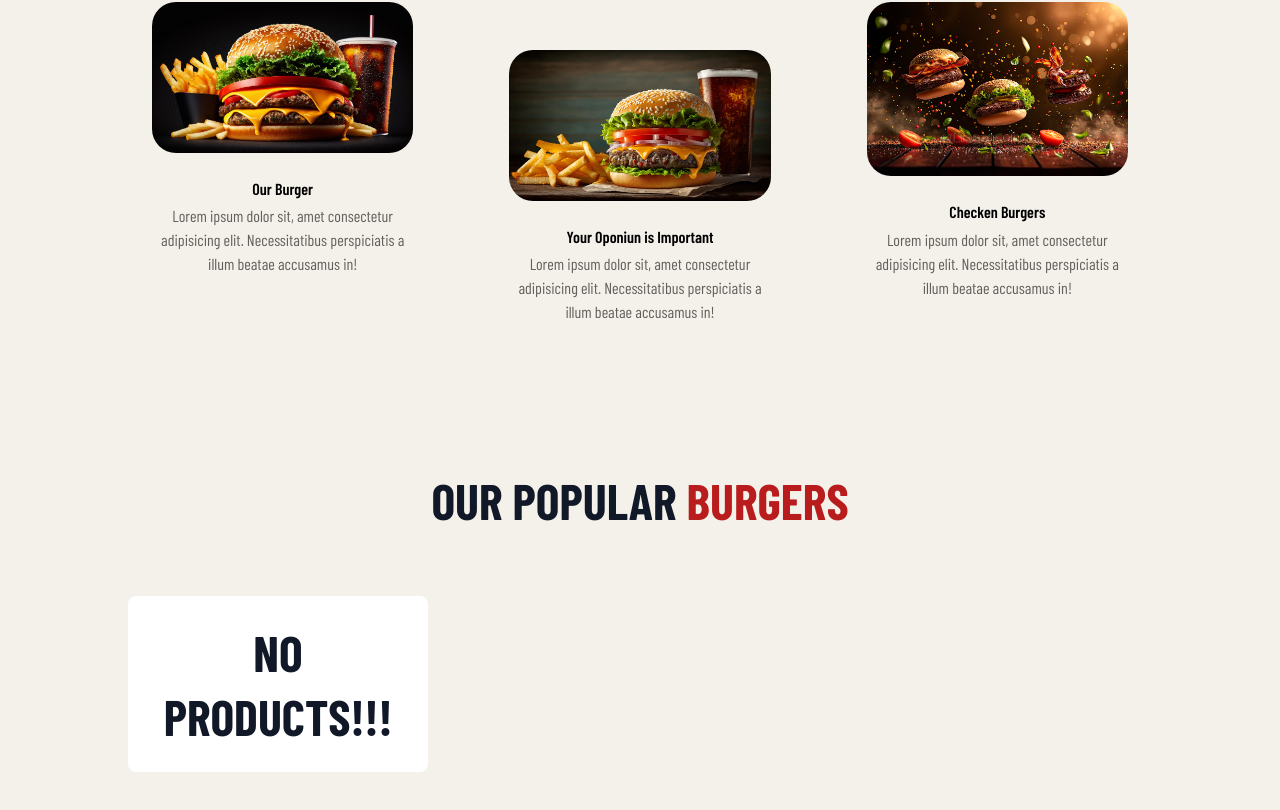
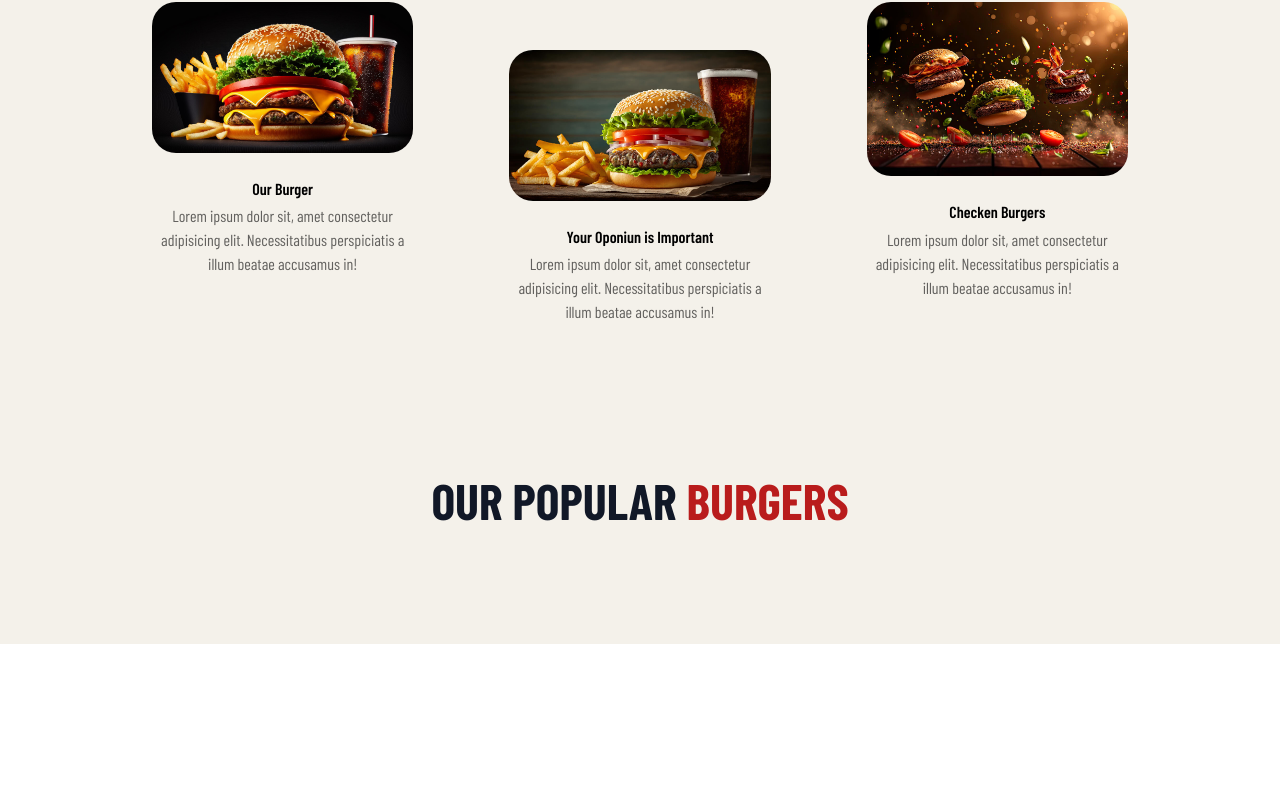
Before and after one commit to Abduval1ev/Burger_Bite, a Next.js app: page / in a window 1280 px wide. Shown: the part 1046-1856 px from the top of the page. After the commit the page ends 1690 px from the top, so only its background shows below. Built offline with nearby package versions, Linux system fonts and the light colour scheme; a web font is replaced by a local one.

Commit message:
#fix #css #ts Cart lar yasaldi.

```diff
--- a/app/components/PopularBurger/BurgerCart.tsx
+++ b/app/components/PopularBurger/BurgerCart.tsx
@@ -14,19 +14,10 @@ interface Props {
     reviews: string;
 }
 
-export default function BurgerCart({ title, price, image, reviews }: Props, getImageData) {
+export default function BurgerCart({ title, price, image, reviews }: Props) {
     return (
         <div className='w-[300px] bg-white p-6 rounded-lg'>
-            {
-                getImageData.length ? (getImageData.map((item, i) => {
-                    console.log(getImageData);
-
-                    return (
-                        <div>{title}</div>
-                    )
-                })) : <>No Products!!!</>
-            }
-            {/* <div className="w-[300px] h-[140px] mx-auto">
+            <div className="w-[300px] h-[140px] mx-auto">
                 <Image
                     src={image}
                     alt={title}
@@ -54,7 +45,7 @@ export default function BurgerCart({ title, price, image, reviews }: Props, getI
                 <button className='px-4 py-2 hover:bg-green-600 transition-all duration-200 bg-red-600 flex items-center rounded-md text-white'>
                     <BiShoppingBag className='w-[1.3rem] h-[1.3rem]' />
                 </button>
-            </div> */}
+            </div>
         </div>
     )
 }
--- a/app/components/PopularBurger/PopularBurger.tsx
+++ b/app/components/PopularBurger/PopularBurger.tsx
@@ -6,76 +6,75 @@ import 'react-multi-carousel/lib/styles.css';
 import BurgerCart from './BurgerCart';
 
 
-const imageFunc = (source: string): JSX.Element => {
-    return <Image src={source} alt='Image' />
-}
+// const imageFunc = (source: string): JSX.Element => {
+//     return <Image src={source} alt='Image' />
+// }
 
-
-const getImageData = [
-    {
-        id: 1,
-        image: imageFunc('/images/b1.png'),
-        text: "salom 1",
-        price: "$12.00",
-        reviews: "saas",
-    },
-    {
-        id: 2,
-        image: imageFunc('/images/b2.png'),
-        text: "salom 1",
-        price: "$12.00",
-        reviews: "saas",
-    },
-    {
-        id: 3,
-        image: imageFunc('/images/b3.png'),
-        text: "salom 1",
-        price: "$12.00",
-        reviews: "saas",
-    },
-    {
-        id: 4,
-        image: imageFunc('/images/b4.png'),
-        text: "salom 1",
-        price: "$12.00",
-        reviews: "saas",
-    },
-    {
-        id: 5,
-        image: imageFunc('/images/b5.png'),
-        text: "salom 1",
-        price: "$12.00",
-        reviews: "saas",
-    },
-    {
-        id: 6,
-        image: imageFunc('/images/b6.png'),
-        text: "salom 1",
-        price: "$12.00",
-        reviews: "saas",
-    },
-    {
-        id: 7,
-        image: imageFunc('/images/b7.png'),
-        text: "salom 1",
-        price: "$12.00",
-        reviews: "saas",
-    },
-    {
-        id: 8,
-        image: imageFunc('/images/b8.png'),
-        text: "salom 1",
-        price: "$12.00",
-        reviews: "saas",
-    },
-    {
-        id: 9,
-        image: imageFunc('/images/b9.png'),
-        text: "salom 1",
-        price: "$12.00",
-        reviews: "saas",
-    },
-]
+// const getImageData = [
+//     {
+//         id: 1,
+//         image: imageFunc('/images/b1.png'),
+//         text: "salom 1",
+//         price: "$12.00",
+//         reviews: "saas",
+//     },
+//     {
+//         id: 2,
+//         image: imageFunc('/images/b2.png'),
+//         text: "salom 1",
+//         price: "$12.00",
+//         reviews: "saas",
+//     },
+//     {
+//         id: 3,
+//         image: imageFunc('/images/b3.png'),
+//         text: "salom 1",
+//         price: "$12.00",
+//         reviews: "saas",
+//     },
+//     {
+//         id: 4,
+//         image: imageFunc('/images/b4.png'),
+//         text: "salom 1",
+//         price: "$12.00",
+//         reviews: "saas",
+//     },
+//     {
+//         id: 5,
+//         image: imageFunc('/images/b5.png'),
+//         text: "salom 1",
+//         price: "$12.00",
+//         reviews: "saas",
+//     },
+//     {
+//         id: 6,
+//         image: imageFunc('/images/b6.png'),
+//         text: "salom 1",
+//         price: "$12.00",
+//         reviews: "saas",
+//     },
+//     {
+//         id: 7,
+//         image: imageFunc('/images/b7.png'),
+//         text: "salom 1",
+//         price: "$12.00",
+//         reviews: "saas",
+//     },
+//     {
+//         id: 8,
+//         image: imageFunc('/images/b8.png'),
+//         text: "salom 1",
+//         price: "$12.00",
+//         reviews: "saas",
+//     },
+//     {
+//         id: 9,
+//         image: imageFunc('/images/b9.png'),
+//         text: "salom 1",
+//         price: "$12.00",
+//         reviews: "saas",
+//     },
+// ]
 
 
 const responsive = {
@@ -116,7 +115,7 @@ export default function PopularBurger() {
                         showDots={false}
                     >
                         <div>
-                            <BurgerCart func={imageFunc} getImageData={getImageData} />
+                            {/* <BurgerCart  /> */}
                         </div>
                     </Carousel>
                 </div>
```
